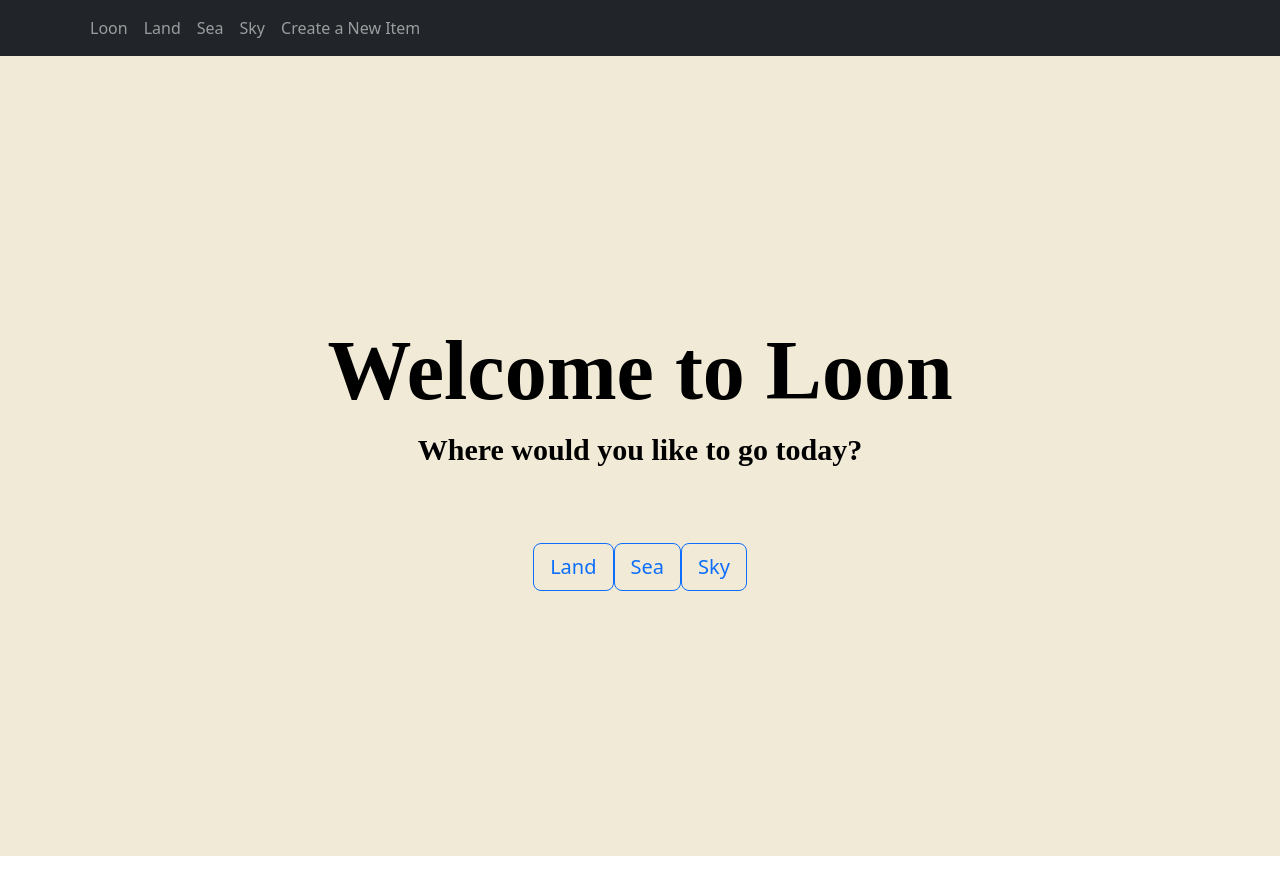
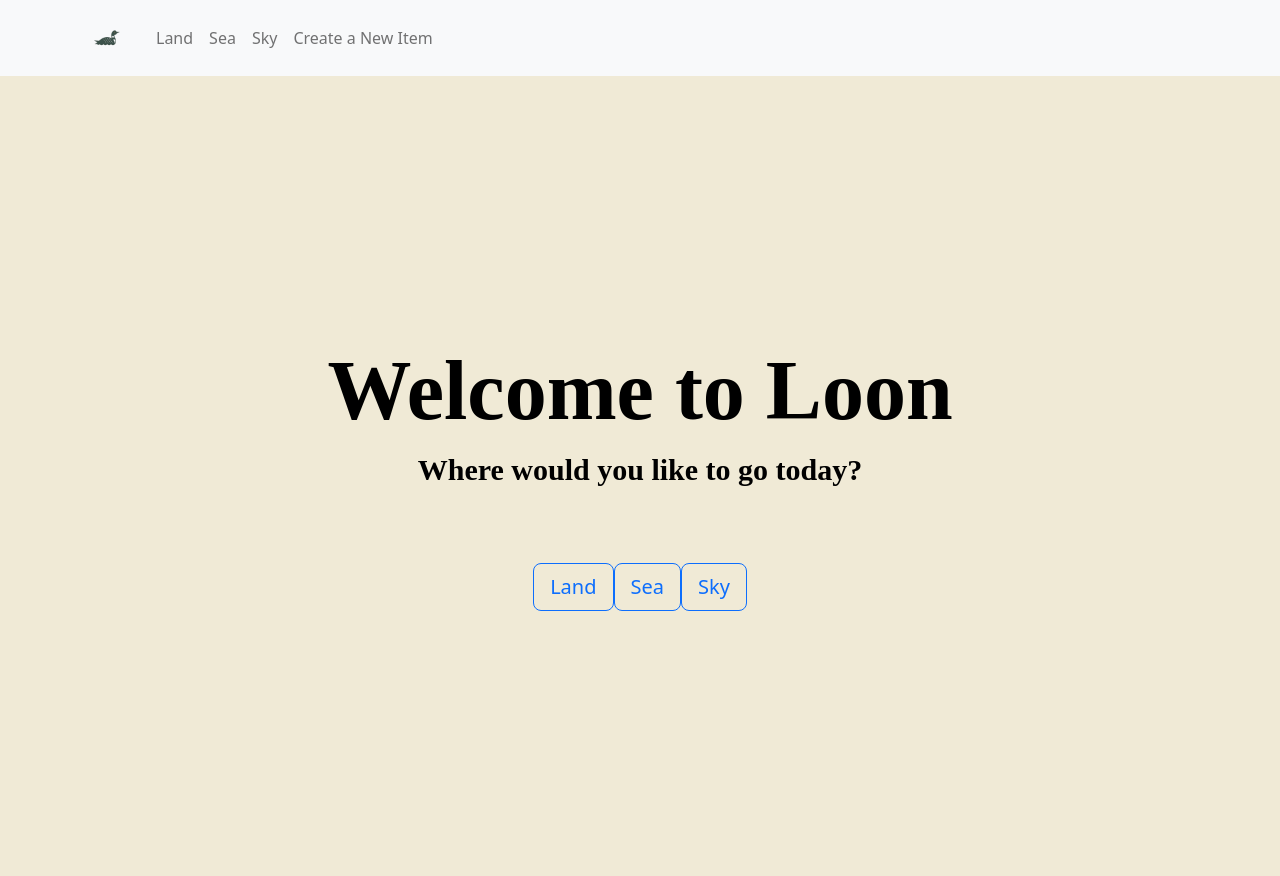
Before and after one commit to Ill-Eagle-Official/loon, a React (Create React App) app in the folder frontend/: page / in a window 1280 px wide. Built offline with nearby package versions, Linux system fonts and the light colour scheme.

Commit message:
change navbar colour, add logo

```diff
--- a/frontend/src/components/NavBar.js
+++ b/frontend/src/components/NavBar.js
@@ -8,27 +8,34 @@ function NavBar() {
     <Navbar
       collapseOnSelect
       expand="lg"
-      bg="dark"
-      variant="dark"
+      bg="light"
+      variant="light"
       className="nav-color"
     >
       <Container>
+        <Navbar.Brand as={Link} to="/">
+          <img
+            src="../loon-logo.png"
+            width="50"
+            height="50"
+            className="d-inline-block align-top"
+            alt="Loon logo"
+          />
+        </Navbar.Brand>
+
         <Navbar.Toggle aria-controls="responsive-navbar-nav" />
         <Navbar.Collapse id="responsive-navbar-nav">
           <Nav className="me-auto">
-            <NavLink eventKey="1" as={Link} to="/" className="navbar-logo-name">
-              Loon
-            </NavLink>
-            <NavLink eventKey="2" as={Link} to="/land" className="navbar-land">
+            <NavLink eventKey="1" as={Link} to="/land" className="navbar-land">
               Land
             </NavLink>
-            <NavLink eventKey="3" as={Link} to="/sea" className="navbar-sea">
+            <NavLink eventKey="2" as={Link} to="/sea" className="navbar-sea">
               Sea
             </NavLink>
-            <NavLink eventKey="4" as={Link} to="/sky" className="navbar-sky">
+            <NavLink eventKey="3" as={Link} to="/sky" className="navbar-sky">
               Sky
             </NavLink>
-            <NavLink eventKey="5" as={Link} to="/new" className="navbar-new">
+            <NavLink eventKey="4" as={Link} to="/new" className="navbar-new">
               Create a New Item
             </NavLink>
           </Nav>
```
Also changed, not shown: frontend/public/loon-logo.png (added), 1 other file (tests, documents, lock files or other folders).
